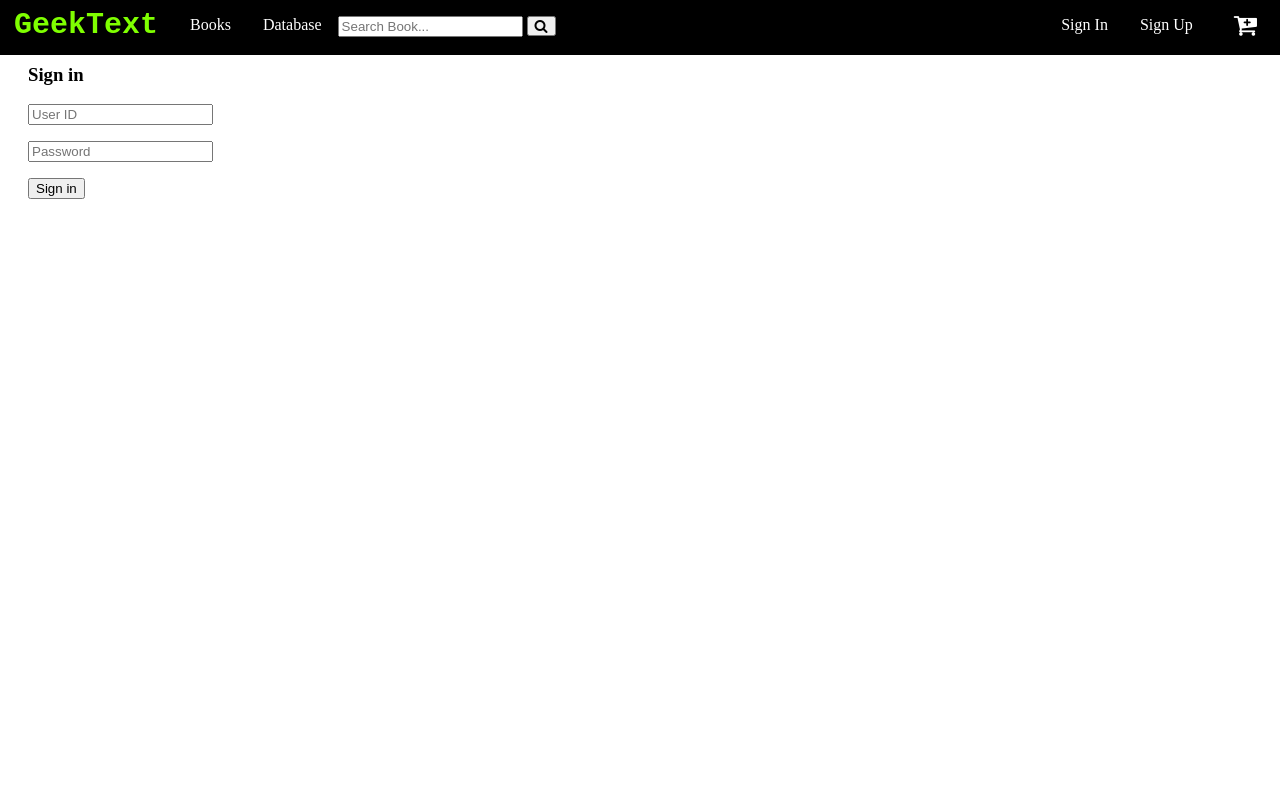
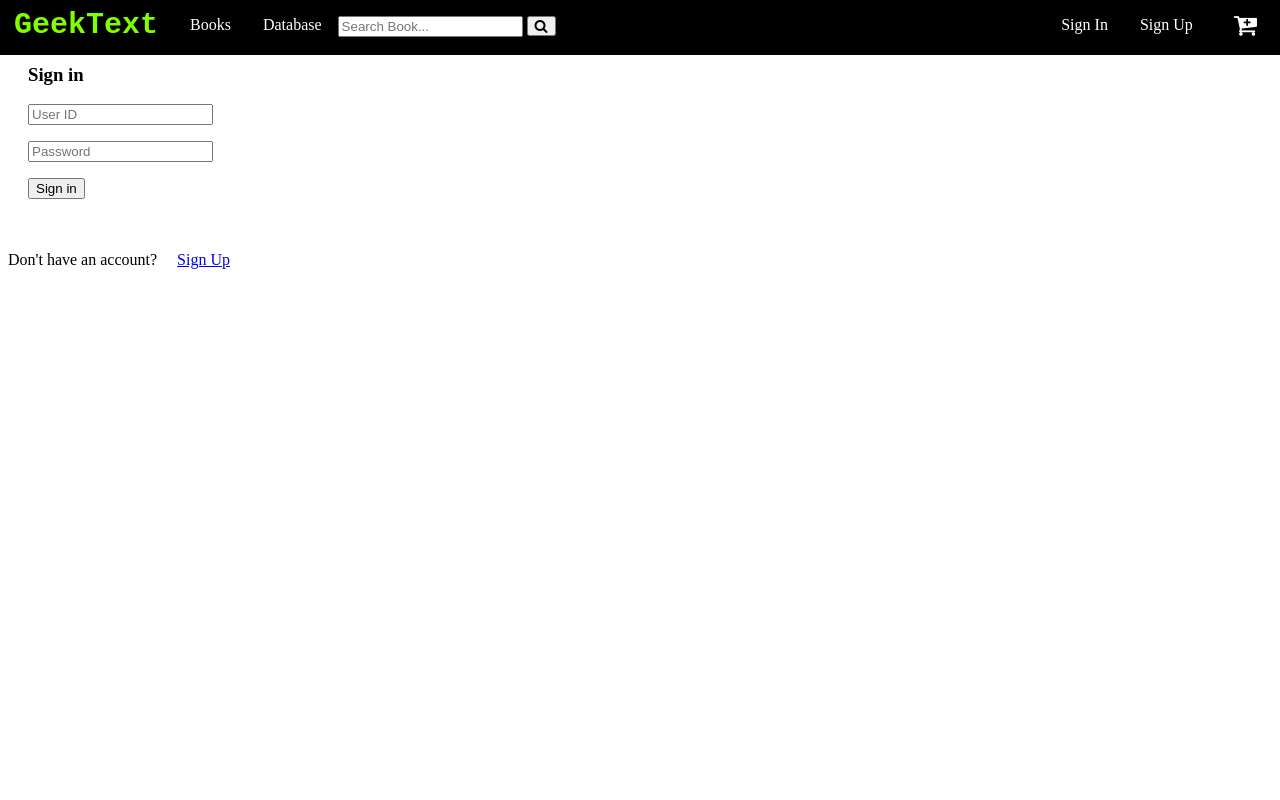
Before and after one commit to Dpereira91/Geek_text, a PHP site: page /sign_in.php in a window 1280 px wide. Run offline with PHP 8.4, Linux system fonts and the light colour scheme.

Commit message:
Update sign_in.php
Added sign up button on sign in page

```diff
--- a/sign_in.php
+++ b/sign_in.php
@@ -17,5 +17,7 @@
 
 <br></br>
 
+	Don't have an account?<a style="margin-left: 20;" href="./create_account.php">Sign Up</a>
+
 </body>
 </html>
```
